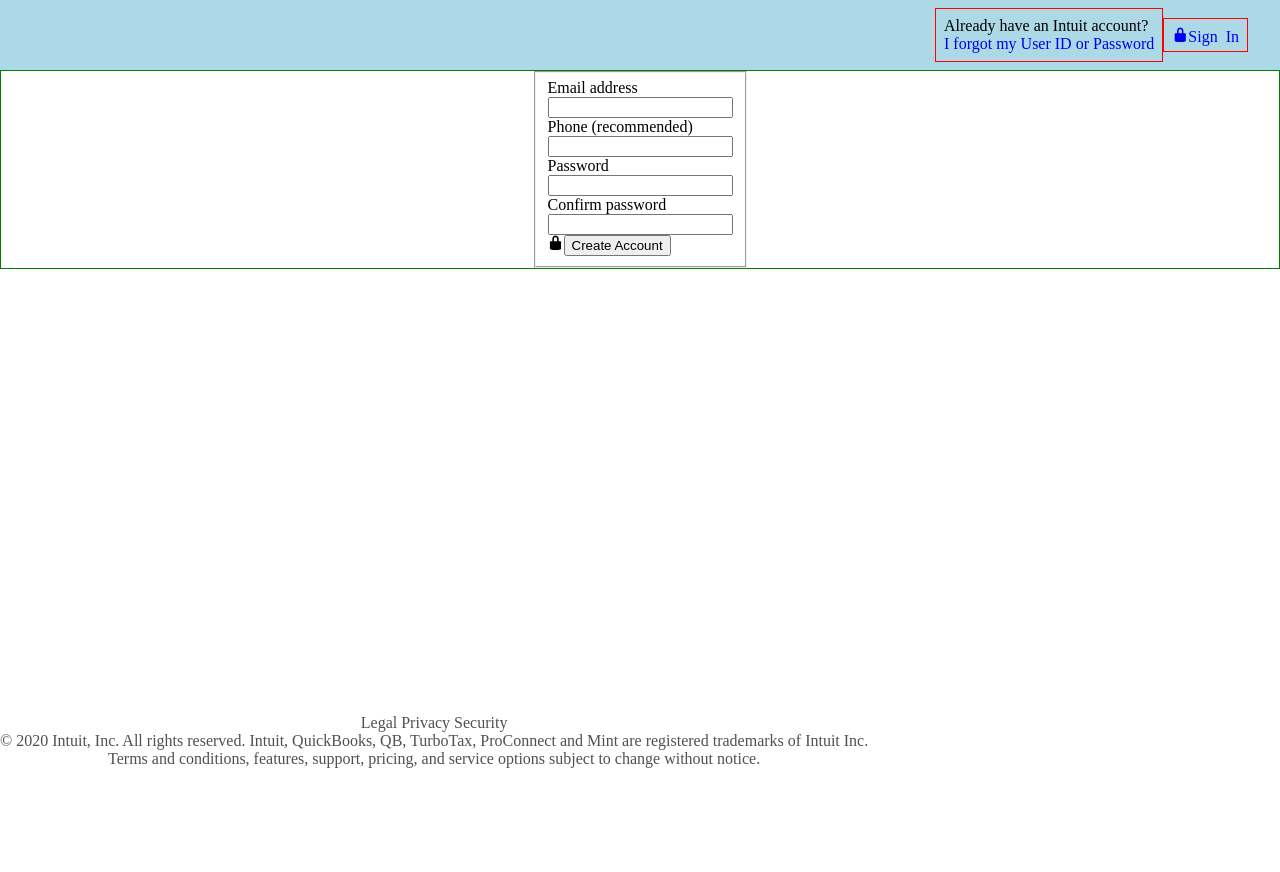
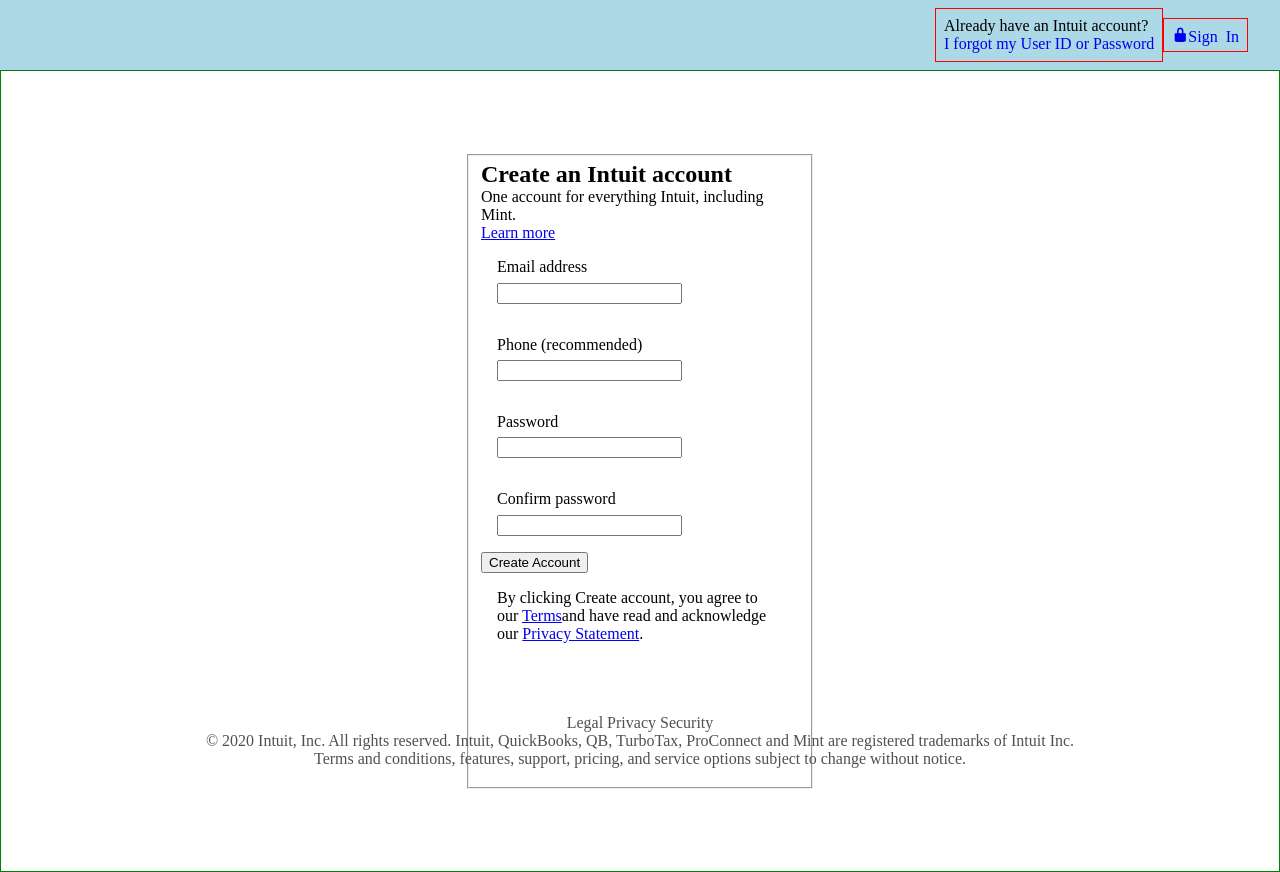
Before and after one commit to diazgio/Mint-singup-project, a website: page index.html in a window 1280 px wide. Before the commit the page ends 800 px from the top, so only its background shows below. Drawn offline with Linux system fonts and the light colour scheme; files whose address does not match are found by name.

Commit message:
Working on main-containner

```diff
--- a/index.html
+++ b/index.html
@@ -4,7 +4,7 @@
     <meta charset="UTF-8">
     <meta name="viewport" content="width=device-width, initial-scale=1.0">
     <link rel="stylesheet" href="style.css">
-    <link rel="stylesheet" href="./share-icon-v1.0/icons-styles.css">
+    <link rel="stylesheet" href="./share-icon-v1.0/style.css">
     <title>Intuit-Accounts</title>
 </head>
 <body>
@@ -20,29 +20,43 @@
     <section class="main-section">
         <form action="" class="">
             <fieldset class="form-content">
+                <div>
+                    <h2>Create an Intuit account</h2>
+                    <p>One account for everything Intuit, including Mint.</p>
+                    <a href="#">Learn more</a>
+                </div>
+                <div class="containner">
+                    <label for="email" class="form">
+                        Email address
+                    </label>
+                    <input  type="email" name="email" id="email">
+                </div>
+                <div class="containner">
+                    <label for="tel"class="form">
+                        Phone (recommended)
+                    </label>
+                    <input type="tel" name="phone-number" id="tel">
+                </div>
+                <div class="containner">
+                    <label for="password"class="form">
+                        Password
+                    </label>
+                    <input type="password" name="password" id="password">
+                </div>
+                <div class="containner">
+                    <label for="confirm-password" class="form">
+                        Confirm password
+                    </label>
+                    <input type="password" name="password" id="confirm-password">
+                </div>
 
-                <label for="" class="form">
-                    Email address
-                    <input type="email" name="email" id="email">
-                </label>
+                <div>
+                    <input type="submit" name="submit" value="Create Account">
+                </div>
 
-                <label for="">
-                    Phone (recommended)
-                    <input type="tel" name="phone-number">
-                </label>
-
-                <label for="">
-                    Password
-                    <input type="password" name="password">
-                </label>
-
-                <label for="">
-                    Confirm password
-                    <input type="password" name="password">
-                </label>
-
-
-                <span class="icon-lock"></span><input type="submit" name="submit" value="Create Account">
+                <div class="terms">
+                    <p>By clicking Create account, you agree to our <a href="#">Terms</a>and have read and acknowledge our <a href="#">Privacy Statement</a>.</p>
+                </div>
             </fieldset>
         </form>
     </section>
--- a/style.css
+++ b/style.css
@@ -30,6 +30,7 @@
     text-align: center;
     position: absolute;
     bottom: 2em;
+    width: 100%;
 }
 
 .footer-links {
@@ -48,11 +49,28 @@
 .main-section {
     display: flex;
     justify-content: center;
-    align-content: center;
+    align-items: center;
     border: solid green 1px;
-    height: 80%;
+    height: 50em;
 }
 
 .form-content {
-    width: 100px;
+    width: 19.875em;
+    height: 38.5em;
+    display: flex;
+    flex-direction: column;
 }
+
+.form {
+    display: flex;
+    flex-direction: column;
+    padding-bottom: 0.4em;
+}
+
+.containner {
+    padding: 1em;
+}
+
+.terms {
+    padding: 1em;
+}
```
Also changed, not shown: share-icon-v1.0/style.css (renamed from share-icon-v1.0/icons-styles.css).
